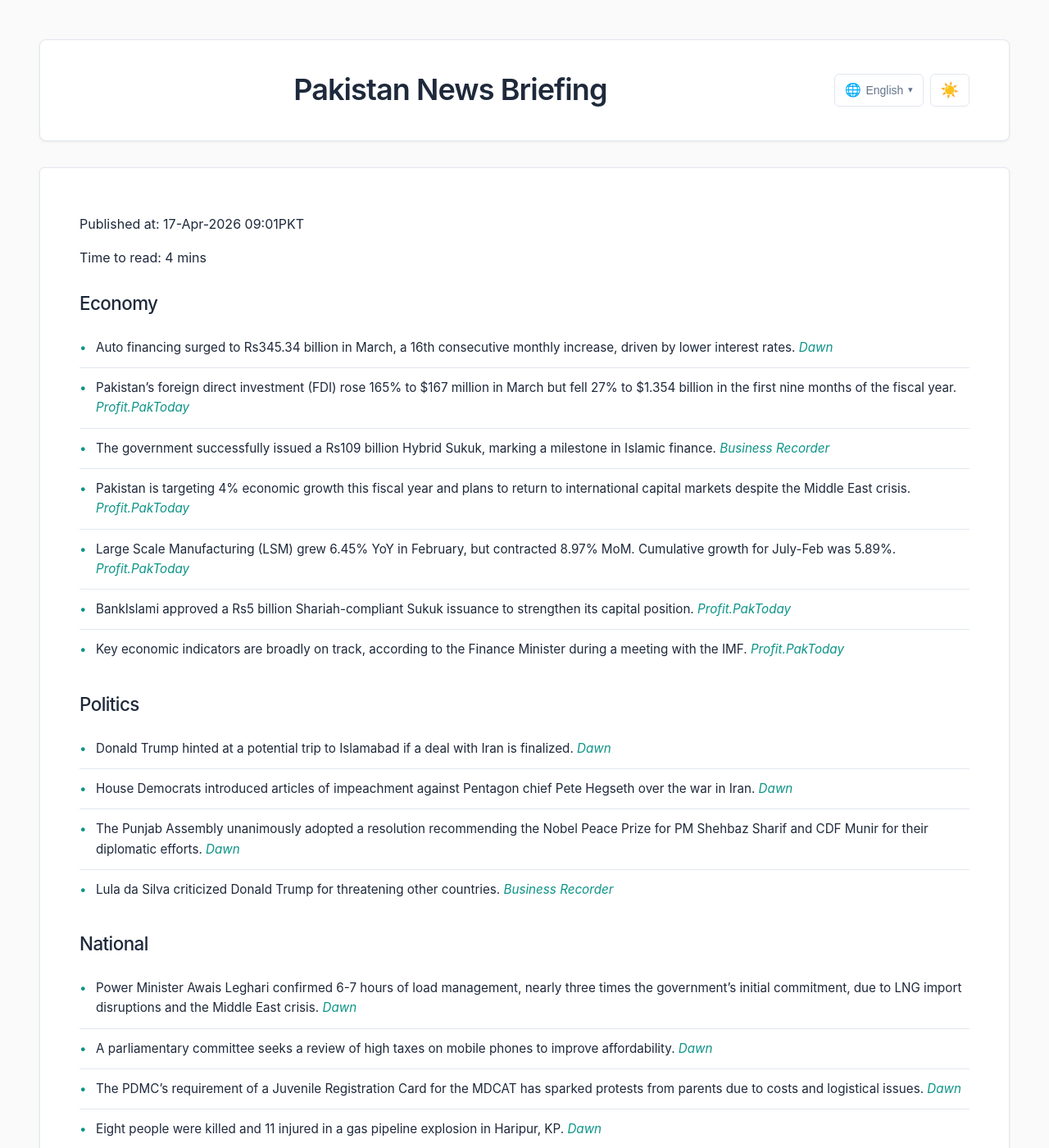
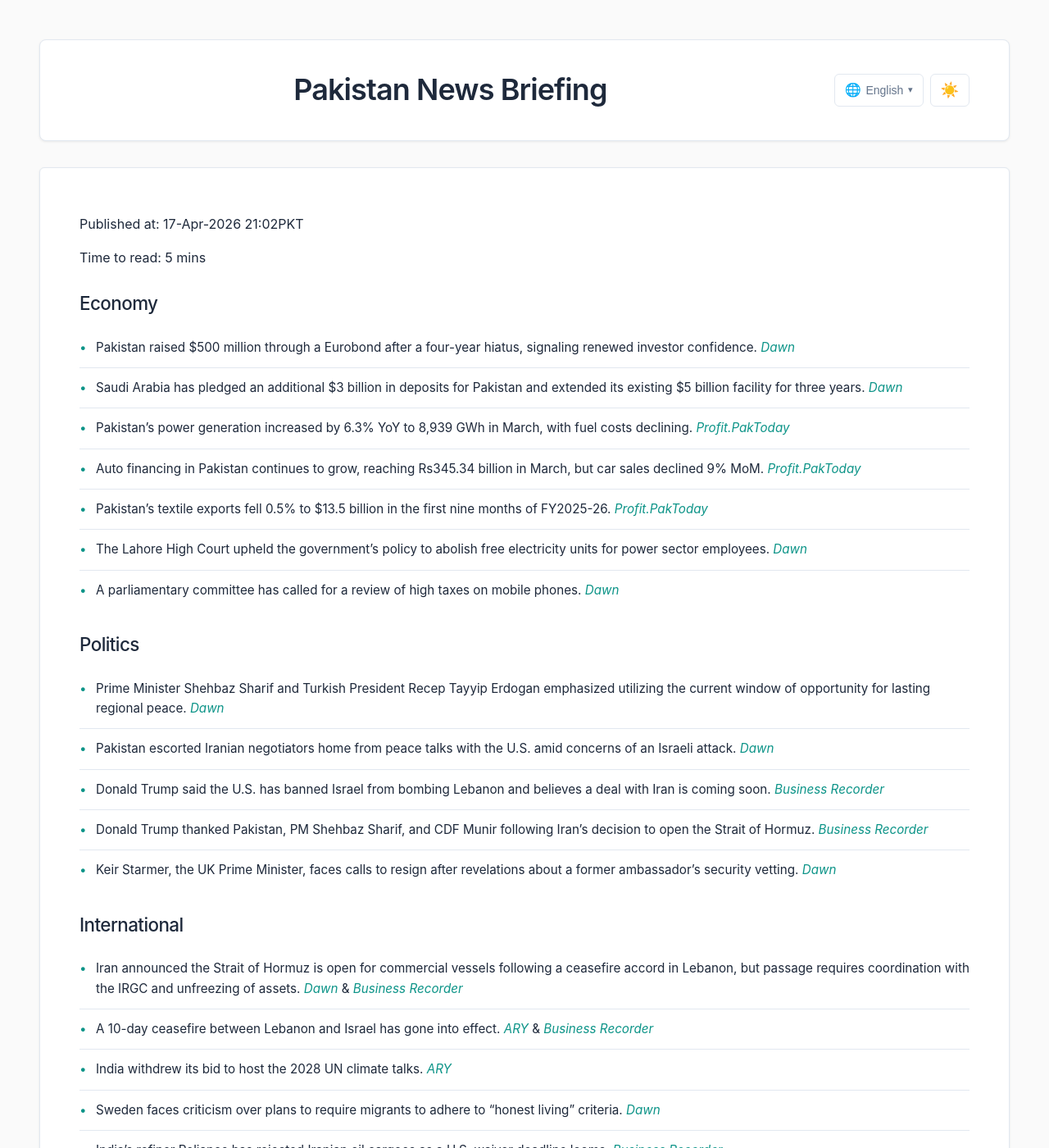
Before and after one commit to zsubzwary/news, a Jekyll site: the page built from en/index.md, in a window 1280 px wide and 1400 px high. Shown: the whole window at 82% size. Built offline with Jekyll 4.4.1, drawn with Linux system fonts in a browser that asks for light colours; some web fonts are replaced; some of the changed text lies outside the part shown.

Commit message:
DateTime; 2026-04-17T16:02:38.136Z

```diff
--- a/en/index.md
+++ b/en/index.md
@@ -4,53 +4,65 @@ title: Pakistan News Briefing
 lang: en
 ---
 
-Published at: 17-Apr-2026 09:01PKT
+Published at: 17-Apr-2026 21:02PKT
 
-Time to read: 4 mins
+Time to read: 5 mins
 
 ### Economy
-- Auto financing surged to Rs345.34 billion in March, a 16th consecutive monthly increase, driven by lower interest rates. *[Dawn](https://www.dawn.com/news/1992446/auto-financing-rises-to-rs345bn)*
-- Pakistan’s foreign direct investment (FDI) rose 165% to $167 million in March but fell 27% to $1.354 billion in the first nine months of the fiscal year. *[Profit.PakToday](https://profit.pakistantoday.com.pk/2026/04/17/foreign-investment-in-pakistan-jumps-165-to-167-million-in-march-but-falls-27-in-9mfy26)*
-- The government successfully issued a Rs109 billion Hybrid Sukuk, marking a milestone in Islamic finance. *[Business Recorder](https://www.brecorder.com/news/40416860/islamic-financing-first-hybrid-sukuk-fetches-over-rs109bn)*
-- Pakistan is targeting 4% economic growth this fiscal year and plans to return to international capital markets despite the Middle East crisis. *[Profit.PakToday](https://profit.pakistantoday.com.pk/2026/04/17/finance-minister-targets-4-growth-plans-market-return-amid-middle-east-crisis)*
-- Large Scale Manufacturing (LSM) grew 6.45% YoY in February, but contracted 8.97% MoM. Cumulative growth for July-Feb was 5.89%. *[Profit.PakToday](https://profit.pakistantoday.com.pk/2026/04/17/pakistans-factory-output-rises-6-45-yoy-in-february-2026-grows-5-89-in-8mfy26)*
-- BankIslami approved a Rs5 billion Shariah-compliant Sukuk issuance to strengthen its capital position. *[Profit.PakToday](https://profit.pakistantoday.com.pk/2026/04/17/bankislami-approves-rs5-billion-shariah-compliant-sukuk-issuance)*
-- Key economic indicators are broadly on track, according to the Finance Minister during a meeting with the IMF. *[Profit.PakToday](https://profit.pakistantoday.com.pk/2026/04/17/key-economic-indicators-remain-broadly-on-track-finance-minister-tells-imf)*
+- Pakistan raised $500 million through a Eurobond after a four-year hiatus, signaling renewed investor confidence. *[Dawn](https://www.dawn.com/news/1992643/pakistan-raises-500m-through-eurobond-after-4-year-hiatus)*
+- Saudi Arabia has pledged an additional $3 billion in deposits for Pakistan and extended its existing $5 billion facility for three years. *[Dawn](https://www.dawn.com/news/1992553/pakistan-saudi-arabia-sign-agreement-to-extend-3bn-deposit)*
+- Pakistan’s power generation increased by 6.3% YoY to 8,939 GWh in March, with fuel costs declining. *[Profit.PakToday](https://profit.pakistantoday.com.pk/2026/04/17/pakistan-power-generation-rises-6-3-yoy-to-8939-gwh-in-march-fuel-cost-falls)*
+- Auto financing in Pakistan continues to grow, reaching Rs345.34 billion in March, but car sales declined 9% MoM. *[Profit.PakToday](https://profit.pakistantoday.com.pk/2026/04/17/auto-loans-hit-rs345-billion-sales-rise-40-yoy-but-fall-9-mom-in-march)*
+- Pakistan’s textile exports fell 0.5% to $13.5 billion in the first nine months of FY2025-26. *[Profit.PakToday](https://profit.pakistantoday.com.pk/2026/04/17/pakistans-textile-exports-fall-0-5-to-13-5-billion-in-9mfy26-march-exports-down-7-06-yoy)*
+- The Lahore High Court upheld the government’s policy to abolish free electricity units for power sector employees. *[Dawn](https://www.dawn.com/news/1992600/lhc-upholds-govts-policy-abolishing-free-electricity-units-for-power-sector-employees)*
+- A parliamentary committee has called for a review of high taxes on mobile phones. *[Dawn](https://www.dawn.com/news/1992464/na-panel-seeks-review-of-high-taxes-on-mobile-phones)*
 
 ### Politics
-- Donald Trump hinted at a potential trip to Islamabad if a deal with Iran is finalized. *[Dawn](https://www.dawn.com/news/1992474/trump-hints-at-islamabad-trip-if-iran-deal-is-finalised)*
-- House Democrats introduced articles of impeachment against Pentagon chief Pete Hegseth over the war in Iran. *[Dawn](https://www.dawn.com/news/1992466/democrats-move-to-impeach-hegseth-over-iran-war)*
-- The Punjab Assembly unanimously adopted a resolution recommending the Nobel Peace Prize for PM Shehbaz Sharif and CDF Munir for their diplomatic efforts. *[Dawn](https://www.dawn.com/news/1992303/punjab-assembly-unanimously-adopts-resolution-recommending-nobel-peace-prize-for-pm-cdf-munir)*
-- Lula da Silva criticized Donald Trump for threatening other countries. *[Business Recorder](https://www.brecorder.com/news/40416865/lula-says-trump-has-no-right-to-threaten-countries)*
+- Prime Minister Shehbaz Sharif and Turkish President Recep Tayyip Erdogan emphasized utilizing the current window of opportunity for lasting regional peace. *[Dawn](https://www.dawn.com/news/1992556/pm-erdogan-emphasise-importance-of-utilising-window-of-opportunity-for-lasting-regional-peace)*
+- Pakistan escorted Iranian negotiators home from peace talks with the U.S. amid concerns of an Israeli attack. *[Dawn](https://www.dawn.com/news/1992620/pakistan-escorted-iranian-negotiators-home-from-peace-talks-amid-concerns-of-israeli-attack-sources-say)*
+- Donald Trump said the U.S. has banned Israel from bombing Lebanon and believes a deal with Iran is coming soon. *[Business Recorder](https://www.brecorder.com/news/40416953/trump-says-israel-banned-from-bombing-lebanon)*
+- Donald Trump thanked Pakistan, PM Shehbaz Sharif, and CDF Munir following Iran’s decision to open the Strait of Hormuz. *[Business Recorder](https://www.brecorder.com/news/40416944/trump-thanks-pakistan-praises-pm-shehbaz-cdf-munir-as-iran-opens-strait-of-hormuz)*
+- Keir Starmer, the UK Prime Minister, faces calls to resign after revelations about a former ambassador’s security vetting. *[Dawn](https://www.dawn.com/news/1992577/uks-starmer-faces-calls-to-resign-as-mandelson-row-reignites)*
+
+### International
+- Iran announced the Strait of Hormuz is open for commercial vessels following a ceasefire accord in Lebanon, but passage requires coordination with the IRGC and unfreezing of assets. *[Dawn](https://www.dawn.com/news/1992627/iran-says-strait-of-hormuz-open-for-commercial-vessels-after-lebanon-deal)* & *[Business Recorder](https://www.brecorder.com/news/40416959/ships-crossing-hormuz-need-irgc-ok-unfreezing-of-assets-part-of-deal-iran-official-says)*
+- A 10-day ceasefire between Lebanon and Israel has gone into effect. *[ARY](https://arynews.tv/lebanon-israel-ceasefire-deal-explained)* & *[Business Recorder](https://www.brecorder.com/news/40416952/wall-street-indexes-rally-after-iran-says-strait-of-hormuz-completely-open)*
+- India withdrew its bid to host the 2028 UN climate talks. *[ARY](https://arynews.tv/india-withdraws-its-bid-to-host-un-climate-talks-in-2028)*
+- Sweden faces criticism over plans to require migrants to adhere to “honest living” criteria. *[Dawn](https://www.dawn.com/news/1992585/sweden-rights-groups-blast-honest-living-criteria-for-migrants)*
+- India’s refiner Reliance has rejected Iranian oil cargoes as a U.S. waiver deadline looms. *[Business Recorder](https://www.brecorder.com/news/40416948/indian-refiner-reliance-rejects-iran-oil-cargoes-as-waiver-deadline-looms)*
 
 ### National
-- Power Minister Awais Leghari confirmed 6-7 hours of load management, nearly three times the government’s initial commitment, due to LNG import disruptions and the Middle East crisis. *[Dawn](https://www.dawn.com/news/1992471/govt-admits-up-to-seven-hours-of-power-outages)*
-- A parliamentary committee seeks a review of high taxes on mobile phones to improve affordability. *[Dawn](https://www.dawn.com/news/1992464/na-panel-seeks-review-of-high-taxes-on-mobile-phones)*
-- The PDMC’s requirement of a Juvenile Registration Card for the MDCAT has sparked protests from parents due to costs and logistical issues. *[Dawn](https://www.dawn.com/news/1992461/juvenile-id-rule-for-mdcat-leaves-parents-fuming)*
-- Eight people were killed and 11 injured in a gas pipeline explosion in Haripur, KP. *[Dawn](https://www.dawn.com/news/1992380/8-killed-11-injured-as-gas-supply-line-catches-fire-in-kps-haripur)*
-- A man was rescued alive after being trapped in a mine collapse in Mardan, KP, for 16 days. *[Dawn](https://www.dawn.com/news/1992304/man-buried-under-rubble-rescued-alive-16-days-after-mine-collapse-in-kps-mardan)*
-- Islamabad administration revised business timings, extending restrictions to bakeries and sports facilities. *[Dawn](https://www.dawn.com/news/1992333/islamabad-administration-revises-business-timings-extends-restrictions-to-bakeries-and-sports-facilities)*
+- Bushra Bibi, wife of Imran Khan, was shifted back to Adiala jail after undergoing eye surgery. *[Dawn](https://www.dawn.com/news/1992563/bushra-bibi-shifted-back-to-prison-following-eye-surgery-adiala-jail-authorities)*
+- Islamabad administration denied claims regarding the closure of transport terminals. *[Dawn](https://www.dawn.com/news/1992605/islamabad-administration-denies-claims-regarding-closure-of-transport-terminals)*
+- Mohsin Naqvi, FIA chief, directed timely complaint redressal and transparent investigations during a visit to Karachi. *[Dawn](https://www.dawn.com/news/1992589/mohsin-naqvi-fia-chief-direct-timely-complaint-redressal-transparent-investigations-during-karachi-visit)*
+- Government admits to up to seven hours of power outages due to a hydro slump and LNG disruptions. *[Dawn](https://www.dawn.com/news/1992471/govt-admits-up-to-seven-hours-of-power-outages)* & *[Business Recorder](https://www.brecorder.com/news/40416945/pakistan-power-cuts-double-as-hydro-slump-upends-supply-plans)*
+- A new attendance monitoring system has been launched in schools. *[ARY](https://arynews.tv/school-attendance-monitoring-system-launched)*
+- E-Challan system launched in another city. *[ARY](https://arynews.tv/e-challan-system-launched-in-another-city)*
 
-### International
-- A 10-day ceasefire between Israel and Lebanon took effect. *[Dawn](https://www.dawn.com/news/1992354/10-day-ceasefire-between-israel-lebanon-takes-effect)*
-- Cuba stated it is “ready” for a possible US attack. *[Dawn](https://www.dawn.com/news/1992366/cuba-ready-for-possible-us-attack)*
-- Ukraine’s PM expressed increased confidence in US support after a visit to Washington. *[ARY](https://arynews.tv/ukraine-pm-says-she-feels-more-confident-of-us-support)*
-- Outpouring of emotion as Turkiye buries school shooting victims. *[Dawn](https://www.dawn.com/news/1992324/outpouring-of-emotion-as-turkiye-buries-school-shooting-victims)*
-
-### Science & Technology
-- Sony will receive up to $380 million in subsidies for a new image sensor factory in Japan. *[Business Recorder](https://www.brecorder.com/news/40416893/sony-to-get-up-to-380-million-image-sensor-factory-japan-subsidy)*
-- NADRA launched mobile biometric verification for Punjab arms licenses. *[ARY](https://arynews.tv/nadra-makes-arms-licence-verification-easier)*
-
-### Health
-- Novo’s weight-loss drug may preserve lean body mass better than Lilly’s. *[ARY](https://arynews.tv/tirzepatide-compared-to-semaglutide-for-weight-loss)*
-- Eli Lilly’s Foundayo pill lowers heart attack and stroke risk. *[ARY](https://arynews.tv/foundayo-pill-lowers-heart-attack-stroke-risk-eli-lilly)*
+### Sports
+- The ICC is investigating Cricket Canada over allegations of match corruption related to a T20 World Cup game against New Zealand. *[Dawn](https://www.dawn.com/news/1992601/canada-t20-world-cup-game-under-icc-scrutiny-after-corruption-claim)*
+- Carlos Alcaraz has withdrawn from the Madrid Open due to a wrist injury. *[Business Recorder](https://www.brecorder.com/news/40416954/injured-alcaraz-pulls-out-of-madrid-open-for-second-straight-year)*
+- Novak Djokovic will miss the Madrid Open due to ongoing injury problems. *[Business Recorder](https://www.brecorder.com/news/40416940/injured-djokovic-to-miss-madrid-open)*
+- BTS held a concert in Tokyo, marking their first performance outside South Korea after a hiatus. *[Business Recorder](https://www.brecorder.com/news/40416955/japanese-fans-gather-to-welcome-bts-on-world-tour)*
 
 ### Other
-- Prominent lawyer Raza Kazim passed away at 96. *[Dawn](https://www.dawn.com/news/1992460/prominent-lawyer-raza-kazim-passes-away-at-96)*
-- Pakistan and Italy will collaborate to combat cultural heritage smuggling. *[Dawn](https://www.dawn.com/news/1992468/pakistan-italy-to-combat-cultural-heritage-smuggling)*
-- PM Shehbaz Sharif concluded the third leg of his tri-nation tour in Turkiye. *[Dawn](https://www.dawn.com/news/1992240/pm-shehbaz-arrives-in-turkiye-on-third-leg-of-tri-nation-tour-holds-meeting-with-fm-fidan)*
-- Pakistan’s diplomatic efforts to prevent the US-Iran ceasefire from collapsing are gaining global attention. *[Dawn](https://www.dawn.com/news/1992477/hectic-diplomacy)*
-- LUMHS launched electric buses for inter-varsity travel. *[ARY](https://arynews.tv/electric-buses-enhance-student-experience-at-lumhs)*
-- Victoria Beckham addressed a family rift with her son Brooklyn. *[ARY](https://arynews.tv/victoria-beckham-addresses-family-rift-with-son-brooklyn)*
-- Melanie Martinez announces HADES arena tour tickets. *[ARY](https://arynews.tv/melanie-martinez-announces-hades-arena-tour-tickets)*
-- Job opportunities available in Germany for April 2026. *[ARY](https://arynews.tv/job-opportunities-in-germany-april-2026)*
+- A new Pope Leo has adopted a more forceful speaking style, criticizing war and inequality. *[Dawn](https://www.dawn.com/news/1992612/a-new-forceful-pope-leo-steps-onto-the-world-stage)*
+- Troy Baker, a video game voice actor, believes only humans can create true art. *[Business Recorder](https://www.brecorder.com/news/40416956/video-game-voice-star-troy-baker-says-only-humans-can-make-art)*
+- Paramount Pictures has announced “Top Gun 3” is officially in development. *[Business Recorder](https://www.brecorder.com/news/40416957/cruise-control-top-gun-3-officially-in-the-works)*
+- An Australian soldier accused of war crimes in Afghanistan has been granted bail. *[Dawn](https://www.dawn.com/news/1992559/australian-soldier-accused-of-war-crimes-in-afghanistan-granted-bail)*
+- A new industrial estate is planned for Port Qasim, Pakistan. *[Profit.PakToday](https://profit.pakistantoday.com.pk/2026/04/17/pakistan-to-develop-400-acre-industrial-estate-at-port-qasim)*
+- The EU warned Meta about its WhatsApp AI fee, ordering a rollback due to antitrust concerns. *[ARY](https://arynews.tv/eu-warns-meta-whatsapp-ai-fee-breaches-antitrust-rules-orders-rollback)*
+- Petrol prices in Pakistan are likely to decrease following the decision regarding the Strait of Hormuz. *[ARY](https://arynews.tv/petrol-price-in-pakistan-likely-to-decrease-after-hormuz-decision-minister)*
+- Free electricity facility for power sector employees has ended. *[ARY](https://arynews.tv/electricity-and-the-end-of-free-units-for-employees)*
+- The auto policy 2026-31 is facing criticism for a lack of transparency. *[Profit.PakToday](https://profit.pakistantoday.com.pk/2026/04/17/auto-policy-2026-31-faces-criticism-over-secrecy-industry-seeks-clarity)*
+- Nepra approved investment plans for three Discos, but cut the proposals by 39%. *[Profit.PakToday](https://profit.pakistantoday.com.pk/2026/04/17/nepra-approves-rs77-4-billion-investment-plans-for-three-discos-cuts-proposals-by-39)*
+- Imported phones are taxed at 54%, while locally assembled devices are taxed at 25%. *[Profit.PakToday](https://profit.pakistantoday.com.pk/2026/04/17/imported-phones-taxed-at-54-locally-assembled-devices-at-25-na-committee-told)*
+- Asia stocks are set for a weekly gain, with oil prices under $100 due to peace deal hopes. *[Profit.PakToday](https://profit.pakistantoday.com.pk/2026/04/17/asia-stocks-set-for-weekly-gain-oil-under-100-on-peace-deal-hopes)*
+- HBL posted a profit before tax of Rs 33.7 billion in Q1’26. *[Profit.PakToday](https://profit.pakistantoday.com.pk/2026/04/17/hbl-posts-q126-profit-before-tax-of-rs-33-7-billion-while-serving-clients-well-across-all-segments)*
+- PSX surged over 4,000 points on improved macroeconomic indicators and US-Iran talks optimism. *[Profit.PakToday](https://profit.pakistantoday.com.pk/2026/04/17/psx-surges-over-3000-points-on-improved-macroeconomic-indicators-us-iran-talks-optimism)*
+- Trump expressed gratitude to Pakistan for its role in the Hormuz situation. *[Business Recorder](https://www.brecorder.com/news/40416944/trump-thanks-pakistan-praises-pm-shehbaz-cdf-munir-as-iran-opens-strait-of-hormuz)*
+- Trump says blockade on Iran remains in full force until a deal is reached. *[Business Recorder](https://www.brecorder.com/news/40416949/trump-says-blockade-on-iran-in-full-force-until-deal-is-reached)*
+- Lebanon residents are returning to “unliveable” areas as the ceasefire with Israel mostly holds. *[ARY](https://arynews.tv/lebanese-return-to-unliveable-areas-as-ceasefire-with-israel-mostly-holds)*
+- Gold prices are up and poised for a fourth straight weekly gain. *[Business Recorder](https://www.brecorder.com/news/40416946/gold-up-more-than-1-poised-for-fourth-straight-weekly-gain)*
+- Finance Minister Aurangzeb lauded Beijing’s support for Pakistan’s IMF program. *[Dawn](https://www.dawn.com/news/1992576/aurangzeb-lauds-beijings-support-for-pakistans-imf-programme-during-meeting-with-chinese-counterpart)*
+- A piece discussing "necropolitics" and the devaluation of life in modern conflict. *[Dawn](https://www.dawn.com/news/1989892/when-death-becomes-a-statistic-necropolitics-in-the-age-of-moral-silence)*
```
